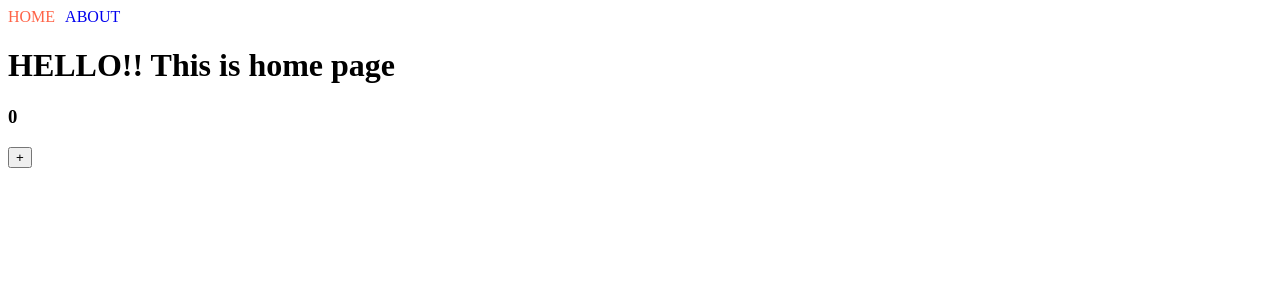
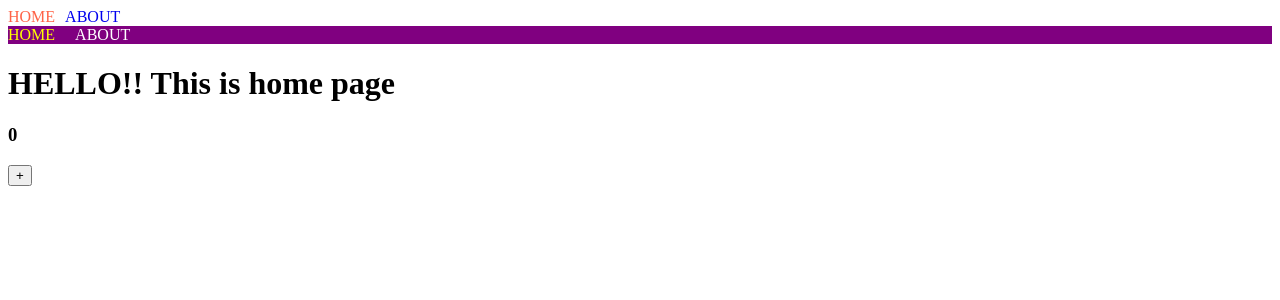
Before and after one commit to kwonsean/Nomad_Next, a Next.js app: page / in a window 1280 px wide. Shown: the top 300 px of the page. Built offline with nearby package versions, Linux system fonts and the light colour scheme.

Commit message:
feat: Add navBar2 to style jsx

```diff
--- /dev/null
+++ b/components/NavBar2.jsx
@@ -0,0 +1,35 @@
+import Link from "next/link";
+import { useRouter } from "next/router";
+
+export default function NavBar2() {
+  const router = useRouter();
+  return (
+    <>
+      <nav>
+        <Link href="/">
+          <a className={router.pathname === "/" ? "active" : ""}>HOME</a>
+        </Link>
+        <Link href="/about">
+          <a className={router.pathname === "/about" ? "active" : ""}>ABOUT</a>
+        </Link>
+      </nav>
+      <style jsx>
+        {`
+          nav {
+            background-color: purple;
+          }
+          a {
+            text-decoration: none;
+            color: white;
+          }
+          a:first-child {
+            margin-right: 20px;
+          }
+          .active {
+            color: yellow;
+          }
+        `}
+      </style>
+    </>
+  );
+}
--- a/pages/about.js
+++ b/pages/about.js
@@ -1,9 +1,11 @@
 import NavBar from "../components/NavBar";
+import NavBar2 from "../components/NavBar2";
 
 export default function about() {
   return (
     <>
       <NavBar />
+      <NavBar2 />
       <h1>this is about page</h1>
     </>
   );
--- a/pages/index.js
+++ b/pages/index.js
@@ -1,11 +1,13 @@
 import { useState } from "react";
 import NavBar from "../components/NavBar";
+import NavBar2 from "../components/NavBar2";
 
 export default function Home() {
   const [counter, setCounter] = useState(0);
   return (
     <>
       <NavBar />
+      <NavBar2 />
       <h1>HELLO!! This is home page</h1>
       <h3>{counter}</h3>
       <button onClick={() => setCounter((cur) => cur + 1)}>+</button>
```
